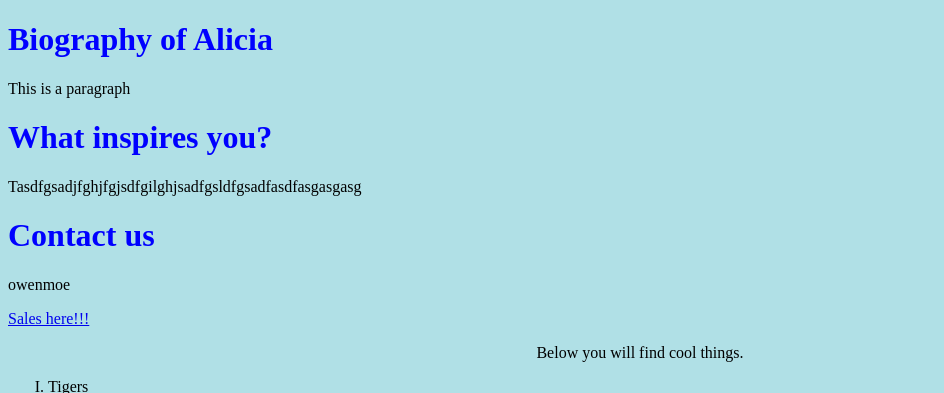
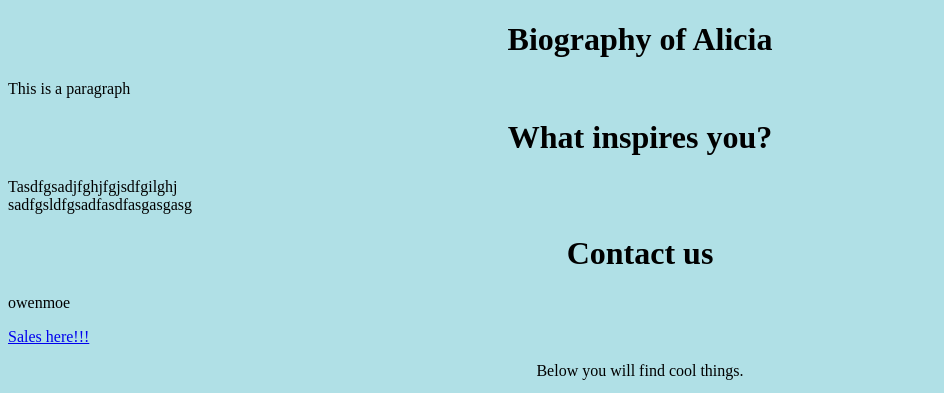
Before and after one commit to owenmoe/biografiaAIS, a plain HTML site: page index.html in a window 1280 px wide. Shown: the top 393 px of the page, without its empty margins (0-944 px from the left). Drawn offline with Linux system fonts and the light colour scheme.

Commit message:
Update index.html

```diff
--- a/index.html
+++ b/index.html
@@ -4,20 +4,18 @@
 <head>
 <style>
 body {background-color: powderblue;}
-h1   {color: blue;} {text-align:center;}
-h2   {color: green;} {text-align:center;}
 </style>
 </head>
 
 <body>
 
-<h1>Biography of Alicia</h1>
+<h1 style="text-align:center;">Biography of Alicia</h1>
 <p  style="text-color:blue;">This is a paragraph</p>
 
-<h1>What inspires you?</h1>
-<p  style="text-color:44f9e2;">Tasdfgsadjfghjfgjsdfgilghjsadfgsldfgsadfasdfasgasgasg</p>
+<h1 style="text-align:center;">What inspires you?</h1>
+<p  style="text-color:44f9e2;">Tasdfgsadjfghjfgjsdfgilghj<br>sadfgsldfgsadfasdfasgasgasg</p>
 
-<h1>Contact us</h1>
+<h1 style="text-align:center;">Contact us</h1>
 <p  style="background-color:44f9e2;" "text-color:4465f9;">owenmoe</p>
 
 	 <a href="sales.html"> Sales here!!!</a>
```
